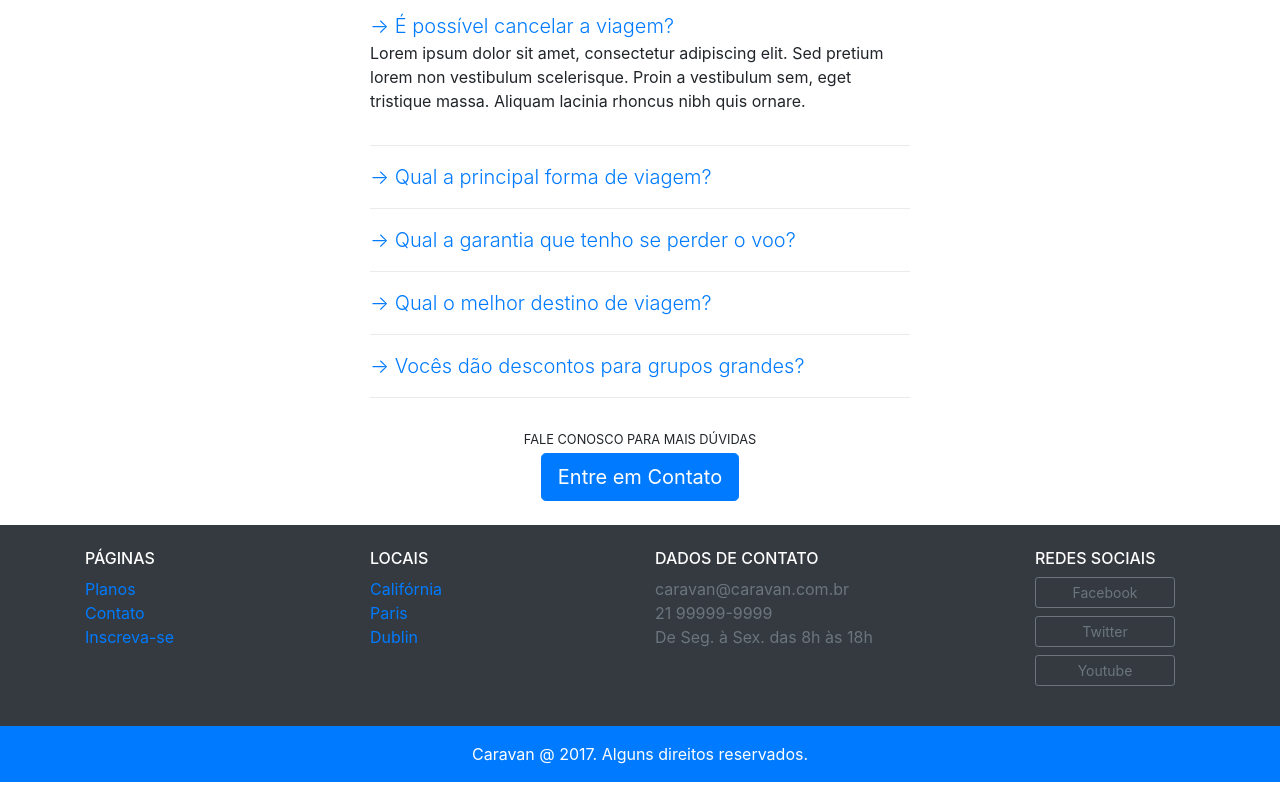
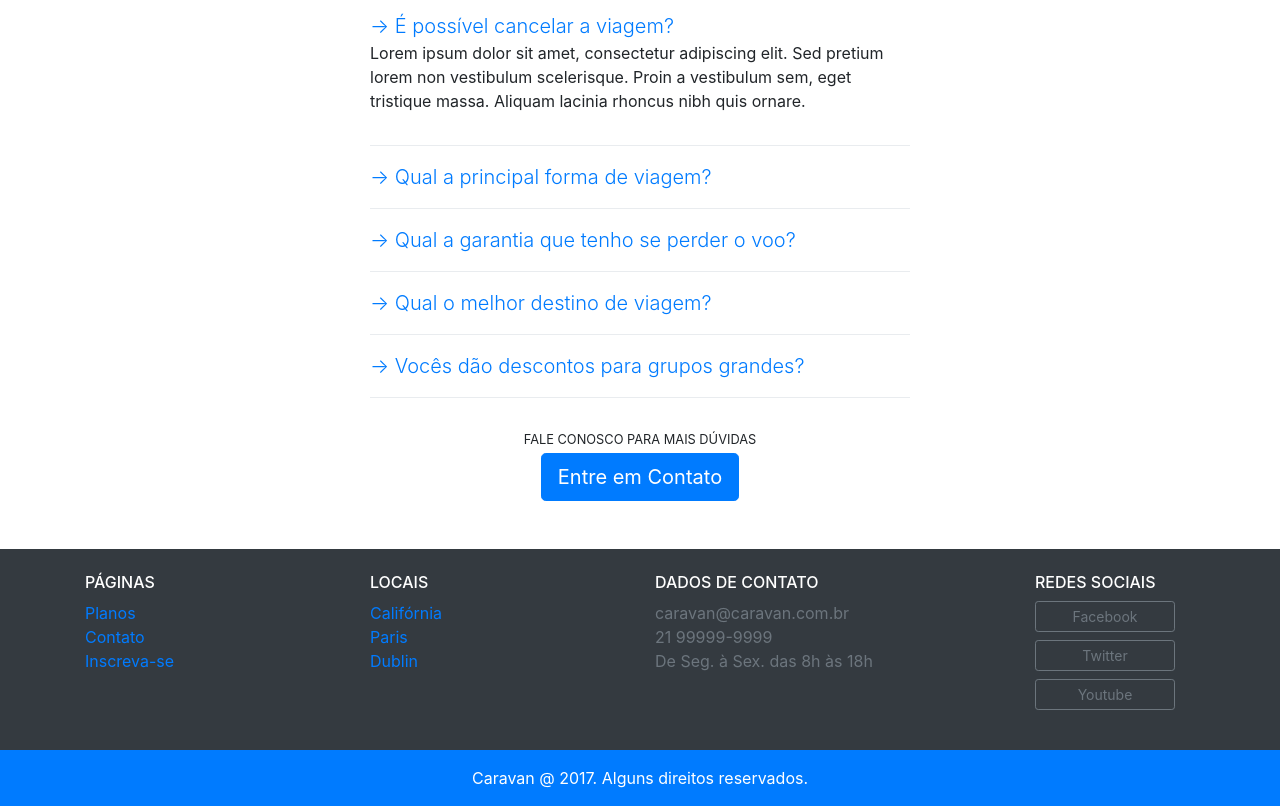
Before and after one commit to anacarolsalles/caravan-bootstrap, a plain HTML site: page index.html in a window 1280 px wide. Shown: the part 1979-2785 px from the top of the page. Before the commit the page ends 2761 px from the top, so only its background shows below. Drawn offline with nearby package versions, Linux system fonts and the light colour scheme.

Commit message:
modified margin top of footer

```diff
--- a/index.html
+++ b/index.html
@@ -432,7 +432,7 @@
         >
       </div>
     </section>
-    <footer class="bg-dark text-white">
+    <footer class="bg-dark text-white mt-5">
       <div class="container py-4">
         <div class="row">
           <div class="col-md-3 col-6">
```
